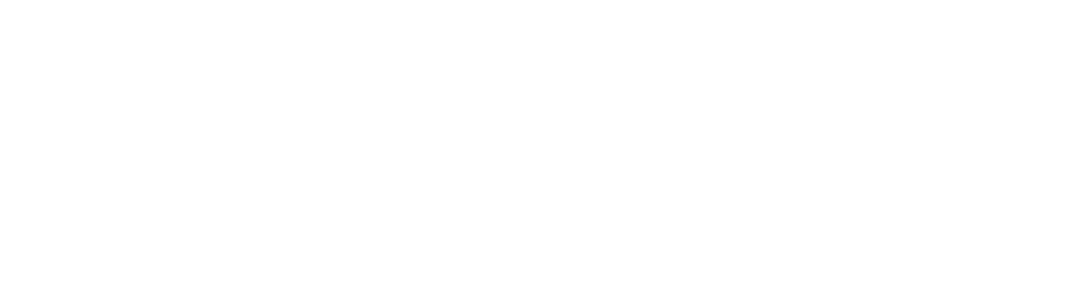
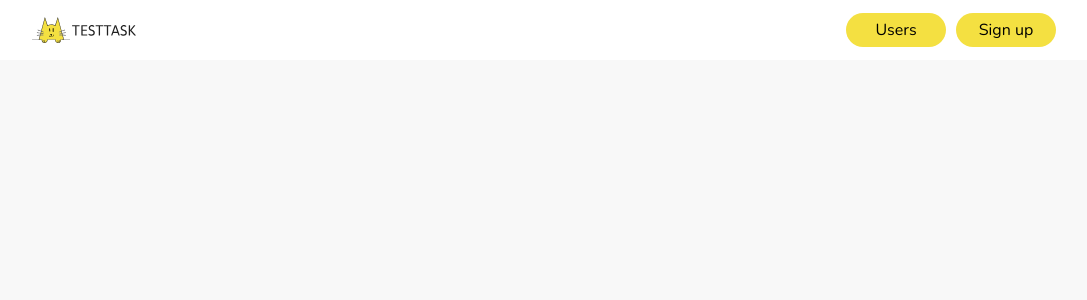
Before and after one commit to YuliiaDikun/abz-test, a React (Create React App) app: page / in a window 1280 px wide. Shown: the top 300 px of the page, without its empty margins (96-1183 px from the left). Built offline with nearby package versions, Linux system fonts and the light colour scheme.

Commit message:
create: header

```diff
--- a/src/App.jsx
+++ b/src/App.jsx
@@ -1,7 +1,7 @@
-
+import Header from "./components/header/Header";
 
 function App() {
-  return <div className="App"></div>;
+  return <Header/>;
 }
 
 export default App;
--- a/src/components/header/Header.jsx
+++ b/src/components/header/Header.jsx
@@ -0,0 +1,28 @@
+import React from "react";
+import logo from "../../assets/Logo.svg";
+const Header = () => {
+  return (
+    <header className="header">
+      <div className="container">
+        <nav className="header_nav">
+          <a className="logo" href="up"><img src={logo} alt="test task logo"/></a>
+
+          <ul className="nav_btn">
+            <li>
+              <a className="btn" href="#users">
+                Users
+              </a>
+            </li>
+            <li>
+              <a className="btn" href="#reg">
+                Sign up
+              </a>
+            </li>
+          </ul>
+        </nav>
+      </div>
+    </header>
+  );
+};
+
+export default Header;
--- /dev/null
+++ b/src/components/header/_header.scss
@@ -0,0 +1,16 @@
+.header {
+  padding-top: 13px;
+  padding-bottom: 13px;
+  background-color: $whiteColor;
+}
+
+.header_nav {
+  @include flex(flex, center, space-between);
+}
+.nav_btn {
+  @include flex(flex, center, space-between);
+  gap: 4px;
+  @include media("s") {
+    gap: 10px;
+  }
+}
--- a/src/index.css
+++ /dev/null
@@ -1,25 +0,0 @@
-@import-normalize;
-html {
-  scroll-behavior: smooth;
-}
-h1,
-h2,
-h3,
-h4,
-h5,
-h6,
-p {
-  margin: 0;
-}
-
-ul,
-ol {
-  margin: 0;
-  padding: 0;
-}
-
-img {
-  display: block;
-  max-width: 100%;
-  height: auto;
-}
--- a/src/sass/base/_container.scss
+++ b/src/sass/base/_container.scss
@@ -1,23 +1,22 @@
 .container {
-  min-width: 320px;
   margin: 0 auto;
   padding-left: 16px;
   padding-right: 16px;
   @include media("s") {
-    width: 360px;
+    max-width: 360px;
   }
   @include media("m") {
-    width: 768px;
+    max-width: 768px;
     padding-left: 32px;
     padding-right: 32px;
   }
   @include media("l") {
-    width: 1024px;
+    max-width: 1024px;
     padding-left: 60px;
     padding-right: 60px;
   }
   @include media("xl") {
-    width: 1170px;
+    max-width: 1170px;
     padding-left: 0;
     padding-right: 0;
   }
--- /dev/null
+++ b/src/sass/base/_reset.scss
@@ -0,0 +1,39 @@
+html {
+  scroll-behavior: smooth;
+}
+
+*,
+*::before,
+*::after {
+  padding: 0;
+  margin: 0;
+  border: 0;
+}
+
+h1,
+h2,
+h3,
+h4,
+h5,
+h6,
+p {
+  margin: 0;
+  padding: 0;
+}
+
+a,
+a:visited {
+  text-decoration: none;
+}
+
+img {
+  display: block;
+  max-width: 100%;
+  height: auto;
+}
+
+ul {
+  margin: 0;
+  padding: 0;
+  list-style: none;
+}
--- a/src/sass/base/_typography.scss
+++ b/src/sass/base/_typography.scss
@@ -3,4 +3,5 @@
   font-family: "Nunito", sans-serif;
   font-size: 16px;
   line-height: calc(26 / 16);
+  background-color: $bgColor;
 }
--- /dev/null
+++ b/src/sass/components/_btn.scss
@@ -0,0 +1,18 @@
+.btn {
+  @include flex(inline-flex, center, center);
+  width: 100px;
+  height: 34px;
+  @include font(400, 16, 26);
+  background-color: $primaryColor;
+  color: $blackTextColor;
+  border-radius: 80px;
+  cursor: pointer;
+  transition: background-color 0.25s, color 0.25s;
+  &:hover {
+    background-color: $btnHoverColor;
+  }
+  &:disabled {
+    background-color: $gisabledColor;
+    color: $whiteOpacityColor;
+  }
+}
--- a/src/sass/index.scss
+++ b/src/sass/index.scss
@@ -1,5 +1,10 @@
 @import "./utils/variables";
-@import "./utils/mixin";
+@import "./utils/mixins";
 
+@import "./base/reset";
 @import "./base/typography"; //body common styles
 @import "./base/container";
+
+@import "../components/header/header";
+
+@import "./components/btn";
--- a/src/sass/utils/_mixins.scss
+++ b/src/sass/utils/_mixins.scss
@@ -10,7 +10,7 @@
 
 @mixin font($fw, $fs, $lh) {
   font-weight: $fw;
-  font-size: $fs;
+  font-size: $fs + px;
   line-height: calc($lh / $fs);
 }
 
--- a/src/sass/utils/_variables.scss
+++ b/src/sass/utils/_variables.scss
@@ -1,5 +1,6 @@
-$blackTextColor: rgba(0, 0, 0, 0.87);
-$whiteColor: rgba(255, 255, 255, 0.87);
+$blackTextColor: rgba(0, 0, 0);
+$whiteOpacityColor: rgba(255, 255, 255, 0.87);
+$whiteColor: #ffffff;
 $primaryColor: #f4e041;
 $secondaryColor: #00bdd3;
 $bgColor: #f8f8f8;
```
Also changed, not shown: src/index.js (+5 -6 lines).
